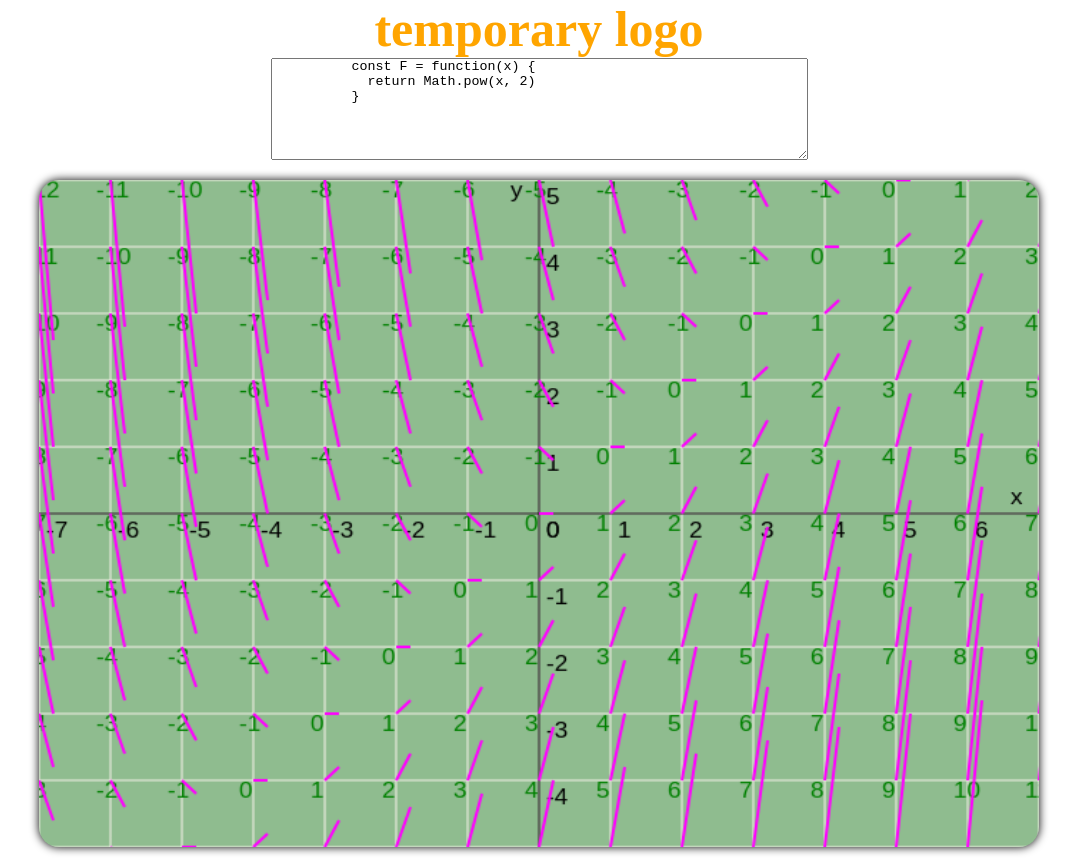
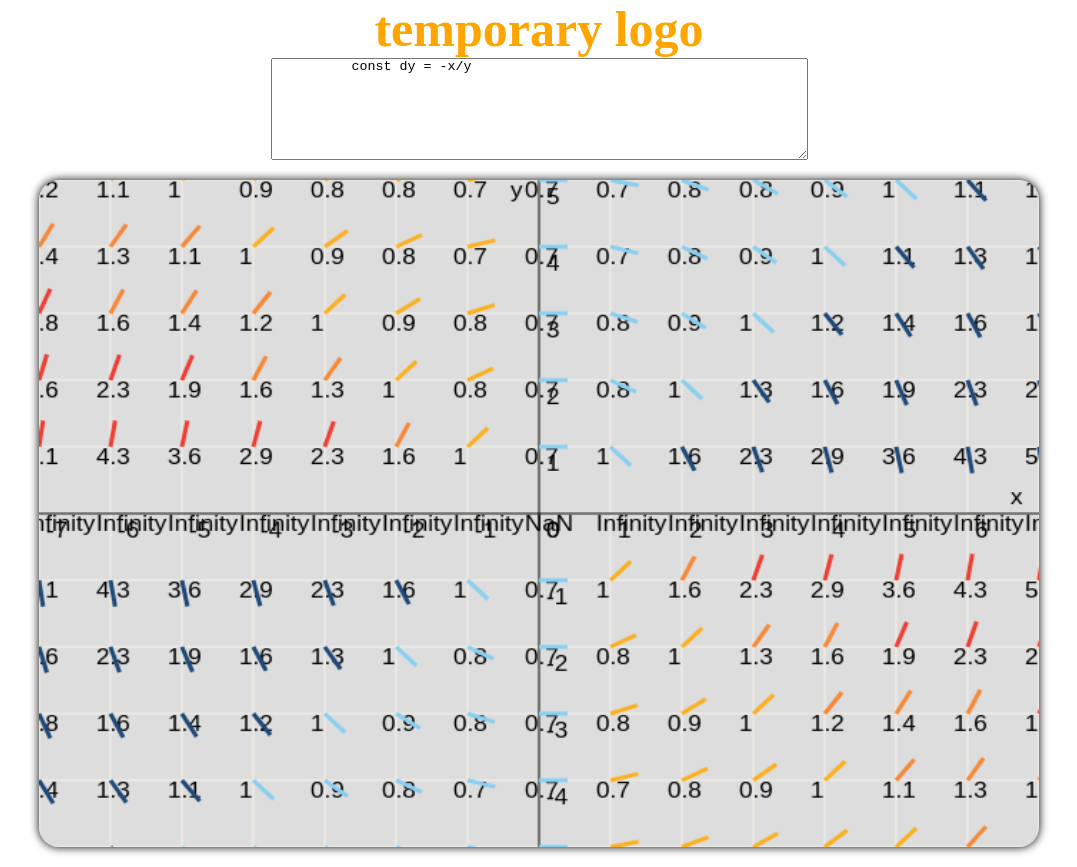
Before and after one commit to aliveGUY/Lab_Web, a website built with webpack: page src/index.html in a window 1280 px wide. Shown: the whole page, without its empty margins (101-1178 px from the left). Built offline with nearby package versions, Linux system fonts and the light colour scheme.

Commit message:
Edit slope field

```diff
--- a/src/index.css
+++ b/src/index.css
@@ -28,5 +28,5 @@ h1 {
   width: 100vw;
   max-width: 1000px;
   aspect-ratio: 3/2;
-  background-color: 	#8FBC8F;
+  background-color: #dddddd;
 }
--- a/src/index.html
+++ b/src/index.html
@@ -10,9 +10,7 @@
       </nav>
       <main>
         <textarea id="function-code" spellcheck="false">
-          const F = function(x) {
-            return Math.pow(x, 2)
-          }
+          const dy = -x/y
         </textarea>
         <canvas id="canvas" width="700" height="500"></canvas>
       </main>
--- a/src/modules/slopeField.js
+++ b/src/modules/slopeField.js
@@ -12,23 +12,47 @@ const yAxis = Math.round(height / scaleX / 2) * scaleY;
 
 
 
-ctx.fillStyle = 'green'
-ctx.strokeStyle = '#FF00FF';
-ctx.lineWidth = 2
+ctx.fillStyle = '#000'
+ctx.lineWidth = 3
 
-ctx.beginPath()
 for(let i =0; i <= width; i = i+scaleX){
 
     for(let j=0; j<= height; j = j+scaleY){
 
-        const dy = ((i - xAxis)/scaleX) - ((yAxis - j)/scaleY)
-        ctx.fillText(dy,i-10,j)
+        const x = (i - xAxis)/scaleX;
+        const y = (yAxis - j)/scaleY
 
+        //Main equation
+        const dy = -x/y
+
+        //visualisation
+        const length = Math.sqrt(Math.pow(((i+10) - i),2) + Math.pow(((j-dy*10)-j),2))
+        ctx.fillText(Math.round(length*10/14)/10,i-10,j)
+        console.log(Math.round(dy))
+
+
+        if(dy > 0){
+            ctx.strokeStyle = '#fbb021';
+        }
+        if(dy > 1){
+            ctx.strokeStyle = '#f68838';
+        }
+        if(dy > 2){
+            ctx.strokeStyle = '#ee3e32';
+        }
+        if(dy < 0){
+            ctx.strokeStyle = '#89CFF0';
+        }
+        if(dy < -1){
+            ctx.strokeStyle = '#1d4877';
+        }
+
+        //Drawing
+        ctx.beginPath()
         ctx.moveTo(i, j);
-        ctx.lineTo(i + 10, j - dy * 10);
-
+        ctx.lineTo(i + (200/length), j - (dy/length) * 200);
+        ctx.stroke()
+        ctx.closePath()
     }
 
 }
-ctx.stroke()
-ctx.closePath()
```
Also changed, not shown: README.md.
